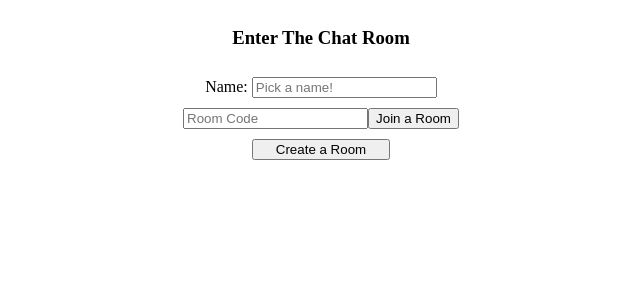
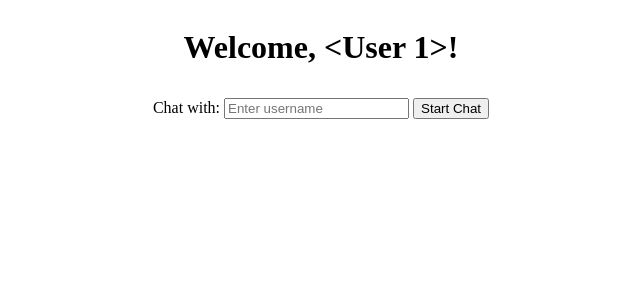
Before and after one commit to Ctc8/FlappyChat, a Flask app: template templates/home.html in a window 1280 px wide. Shown: the top 300 px of the page, without its empty margins (319-959 px from the left). Run offline with Flask 3, Linux system fonts and the light colour scheme; the template is opened without the code that fills it: values that come from a table or form of the project are taken from there, others are empty; some libraries are stand-ins or nearby versions.

Commit message:
can search users

```diff
--- a/main.py
+++ b/main.py
@@ -1,14 +1,16 @@
 from flask import Flask, render_template, request, session, redirect, url_for, flash
 from flask_sqlalchemy import SQLAlchemy
 from flask_login import login_user, LoginManager, UserMixin, login_required, current_user, logout_user
-
+from flask_cors import CORS
 from werkzeug.security import generate_password_hash
 import random
-from flask_socketio import join_room, leave_room, send, SocketIO
+from flask_socketio import SocketIO, send, emit, join_room, leave_room
 from string import ascii_uppercase
 
+from sqlalchemy.orm import relationship
 
 app = Flask(__name__)
+CORS(app)
 app.config['SQLALCHEMY_DATABASE_URI'] = "sqlite:///db.sqlite3"
 db = SQLAlchemy(app)
 
@@ -16,32 +18,62 @@ login_manager = LoginManager()
 login_manager.init_app(app)
 
 app.config["SECRET_KEY"] = "1234"
-socketio = SocketIO(app)
+socketio = SocketIO(app, cors_allowed_origins="*")
 
-rooms = {}
 
 class User(UserMixin, db.Model):
   id = db.Column(db.Integer, primary_key=True)
   username = db.Column(db.String(30), unique=True)
   password = db.Column(db.String(30))
 
-def generate_unique_code(length):
-    while True:
-        code =""
-        for _ in range(length):
-            code += random.choice(ascii_uppercase)
+class Message(db.Model):
+    id = db.Column(db.Integer, primary_key=True)
+    sender_id = db.Column(db.Integer, db.ForeignKey('user.id'))
+    sender = relationship('User', foreign_keys=[sender_id])
+    receiver_id = db.Column(db.Integer, db.ForeignKey('user.id'))
+    receiver = relationship('User', foreign_keys=[receiver_id])
+    content = db.Column(db.String(500))
 
-        if code not in rooms:
-            break
-    return code
+
+@app.route("/home", methods=["POST", "GET"])
+@login_required
+def home():
+    if request.method == "POST":
+        receiver_username = request.form.get("username")
+        receiver = User.query.filter_by(username=receiver_username).first()
+        if not receiver:
+            flash("User does not exist!")
+            return redirect(url_for('home'))
+        return redirect(url_for('chat', receiver_id=receiver.id))
+    return render_template("home.html", user=current_user.username)
+
+
+
+@app.route('/chat/<receiver_id>', methods=['GET', 'POST'])
+def chat(receiver_id):
+    room = sorted([current_user.id, int(receiver_id)])
+    room_name = f'{room[0]}_{room[1]}'
+
+    if request.method == 'POST':
+
+        message_content = request.form.get('message')
+        new_message = Message(content=message_content, sender_id=current_user.id, receiver_id=receiver_id)
+        db.session.add(new_message)
+        db.session.commit()
+
+        socketio.emit('new_message', {'content': message_content, 'sender_id': current_user.id}, room=room_name)
+
+        return redirect(url_for('chat', receiver_id=receiver_id))
+
+    messages = Message.query.filter(
+        ((Message.sender_id == current_user.id) & (Message.receiver_id == receiver_id)) |
+        ((Message.sender_id == receiver_id) & (Message.receiver_id == current_user.id))
+    ).all()
+    return render_template('chat.html', messages=messages, user=current_user.username)
 
 @app.route("/")
-def home():
+def index():
     return render_template('login.html')
-
-@app.route("/test")
-def test():
-    return render_template("test.html")
 
 # Signup
 @app.route("/signup", methods=["GET", "POST"])
@@ -83,93 +115,13 @@ def login():
 
     if user and user.password == password:
       login_user(user)
-      return redirect(url_for('test'))
+      session['username'] = username
+      return redirect(url_for('home'))
 
     error = 'Invalid username or password'
 
-    signup_url = url_for('signup')
+  signup_url = url_for('signup')
   return render_template('login.html', error=error, signup_url=signup_url)
-
-
-@app.route("/chat",methods=["POST","GET"])
-def chat():
-    session.clear()
-    if request.method == "POST":
-        name = request.form.get("name")
-        code = request.form.get("code")
-        join = request.form.get("join",False)
-        create = request.form.get("create",False)
-
-        if not name:
-            return render_template("home.html",error="Please enter a name!",code=code,name=name)
-
-        if join != False and not code:
-            return render_template("home.html",error="Please enter a room code!",code=code,name=name)
-
-        room = code
-        if create != False:
-            room = generate_unique_code(4)
-            rooms[room] = {"members":0,"messages": []}
-        elif code not in rooms:
-            return render_template("home.html",error="Room does not exist!",code=code,name=name)
-
-        session["room"] = room
-        session["name"] = name
-        return redirect(url_for("room"))
-
-    return render_template("home.html")
-
-
-@app.route("/room")
-def room():
-    room = session.get("room")
-    if room is None or session.get("name") is None or room not in rooms:
-        return redirect(url_for("home"))
-
-    return render_template("room.html",code=room,messages=rooms[room]["messages"])
-
-@socketio.on("message")
-def message(data):
-    room = session.get("room")
-    if room not in rooms:
-        return
-
-    content = {
-        "name": session.get("name"),
-        "message": data["data"]
-    }
-    send(content, to=room)
-    rooms[room]["messages"].append(content)
-    print(f"{session.get('name')} said: {data['data']}")
-
-@socketio.on("connect")
-def connect(auth):
-    room = session.get("room")
-    name = session.get("name")
-    if not room or not name:
-        return
-    if room not in rooms:
-        leave_room(room)
-        return
-
-    join_room(room)
-    send({"name":name,"message":"has entered the room"},to=room)
-    rooms[room]["members"] += 1
-    print(f"{name} joined room {room}")
-
-@socketio.on("disconnect")
-def disconnect():
-    room = session.get("room")
-    name = session.get("name")
-    leave_room(room)
-
-    if room in rooms:
-        rooms[room]["members"] -= 1
-        if rooms[room]["members"] <= 0:
-            del rooms[room]
-
-    send({"name": name, "message": "has left the room"}, to=room)
-    print(f"{name} has left the room {room}")
 
 if __name__ == "__main__":
     with app.app_context():
--- a/static/style.css
+++ b/static/style.css
@@ -69,3 +69,19 @@ h2 {
     font-size: 10px;
     color: darkblue;
 }
+
+
+
+.other-user {
+    text-align: left;
+    color: blue;
+}
+
+.current-user {
+    text-align: right;
+    color: red;
+}
+
+#message-form {
+    float: right;
+}
--- a/templates/base.html
+++ b/templates/base.html
@@ -1,13 +1,10 @@
 <!DOCTYPE html>
 <html>
-<head>
-    <meta charset='utf-8'>
-    <title>Chat App</title>
-    <link rel='stylesheet' href ="{{url_for('static',filename = 'css/style.css')}}"/>
-    <script src="https://cdnjs.cloudflare.com/ajax/libs/socket.io/4.0.1/socket.io.js" integrity="sha512-q/dWJ3kcmjBLU4Qc47E4A9kTB4m3wuTY7vkFJDTZKjTs8jhyGQnaUrxa0Ytd0ssMZhbNua9hE+E7Qv1j+DyZwA==" crossorigin="anonymous"></script>
-
+  <head>
+    <link rel="stylesheet" href="{{ url_for('static', filename='style.css') }}">
 </head>
 <body>
-    <div class="content">{% block content %} {% endblock %}</div>
+    {% block content %}
+    {% endblock %}
 </body>
 </html>
--- a/templates/home.html
+++ b/templates/home.html
@@ -1,16 +1,12 @@
 {% extends 'base.html' %}
 {% block content %}
 <form method="post" class="buttons">
-    <h3>Enter The Chat Room</h3>
-    <div>
-        <label>Name:</label>
-        <input type ="text" placeholder="Pick a name!" name="name" value="{{name}}"/>
+    <h1>Welcome, {{ user }}!</h1>
+    <div class="chat">
+        <label>Chat with:</label>
+        <input type="text" placeholder="Enter username" name="username"/>
+        <button type="submit" name="chat">Start Chat</button>
     </div>
-    <div class="join">
-        <input type="text" placeholder="Room Code" name="code" value="{{code}}"/>
-        <button type="submit" name="join">Join a Room</button>
-    </div>
-    <button type="submit" name="create" class="create-btn">Create a Room</button>
     {% if error %}
     <ul>
         <li>{{error}}</li>
```
Also changed, not shown: templates/chat.html (added, +23 -0 lines), templates/room.html (deleted, +0 -46 lines), templates/test.html (deleted, +0 -11 lines), instance/db.sqlite3, static/main.js (added).
